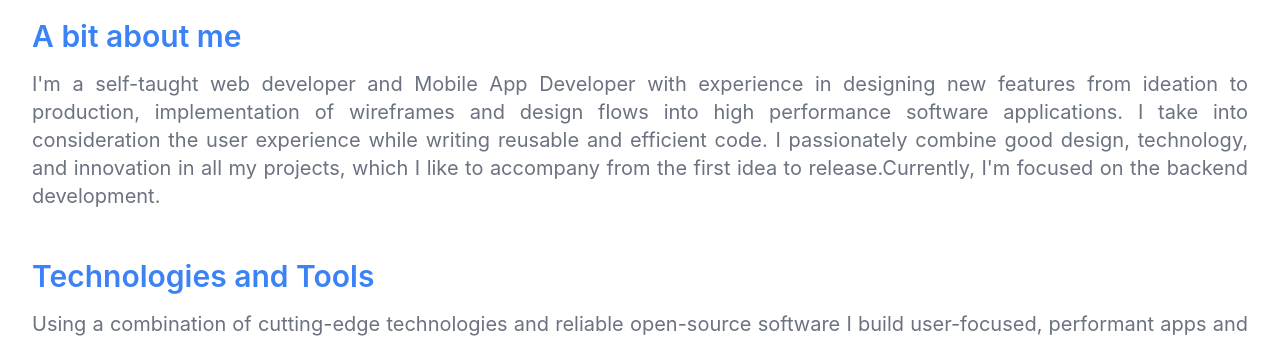
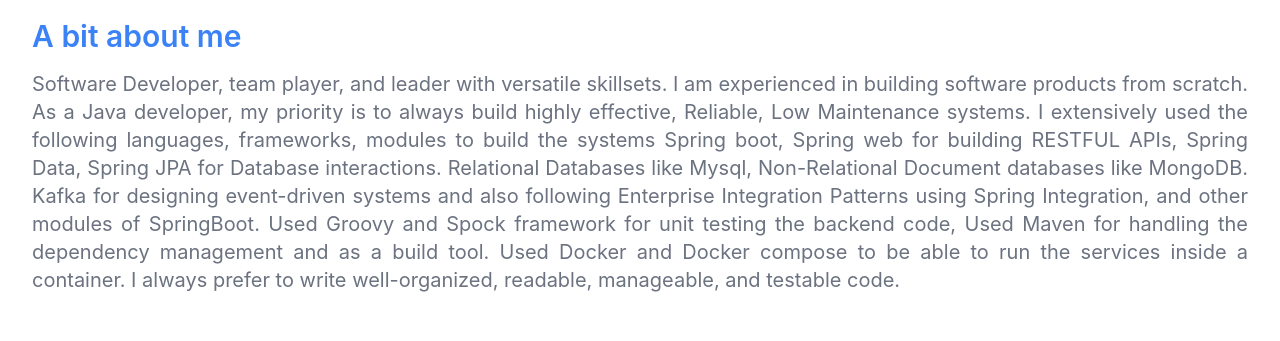
Before and after one commit to AnkitjavaArena/Ankit-portfolio, a React (Create React App) app: page / in a window 1280 px wide. Shown: the part 974-1315 px from the top of the page. Built offline with nearby package versions, Linux system fonts and the light colour scheme.

Commit message:
modifies about me section

```diff
--- a/src/views/About.jsx
+++ b/src/views/About.jsx
@@ -30,14 +30,20 @@
                   : "mt-4 text-xl text-justify text-white"
               }
             >
-              I'm a self-taught web developer and Mobile App Developer with
-              experience in designing new features from ideation to production,
-              implementation of wireframes and design flows into high
-              performance software applications. I take into consideration the
-              user experience while writing reusable and efficient code. I
-              passionately combine good design, technology, and innovation in
-              all my projects, which I like to accompany from the first idea to
-              release.Currently, I'm focused on the backend development.
+              Software Developer, team player, and leader with versatile skillsets. I am experienced in building software products from scratch.
+              As a  Java developer, my priority is to always build highly effective, Reliable, Low Maintenance systems.
+              I extensively used the following languages, frameworks, modules to build the systems
+              Spring boot,
+              Spring web for building RESTFUL APIs,
+              Spring Data, Spring JPA for Database interactions.
+              Relational Databases like Mysql, Non-Relational Document databases like MongoDB.
+              Kafka for designing event-driven systems and also following Enterprise Integration Patterns using Spring Integration,
+              and other modules of SpringBoot.
+              Used Groovy and  Spock framework for unit testing the backend code,
+              Used Maven for handling the dependency management and as a build tool.
+              Used Docker and Docker compose to be able to run the services inside a container.
+              I always prefer to write well-organized, readable, manageable, and testable code.
+
             </p>
           </motion.div>
           <motion.div
```
